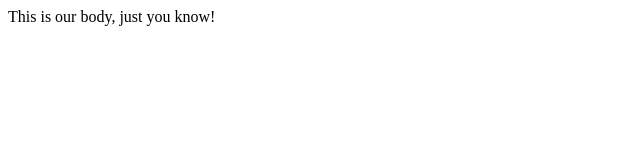
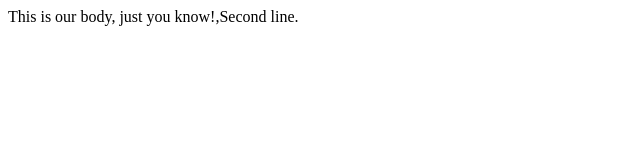
Before and after one commit to Hornet004/lecture0, a plain HTML site: page index.html in a window 1280 px wide. Shown: the whole page, without its empty margins (0-640 px from the left). Drawn offline with Linux system fonts and the light colour scheme.

Commit message:
Update index.html

```diff
--- a/index.html
+++ b/index.html
@@ -6,6 +6,6 @@
     <title>My web||developing</title>
 </head>
 <body>
-    This is our body, just you know!
+    This is our body, just you know!,Second line.
 </body>
 </html>
```
